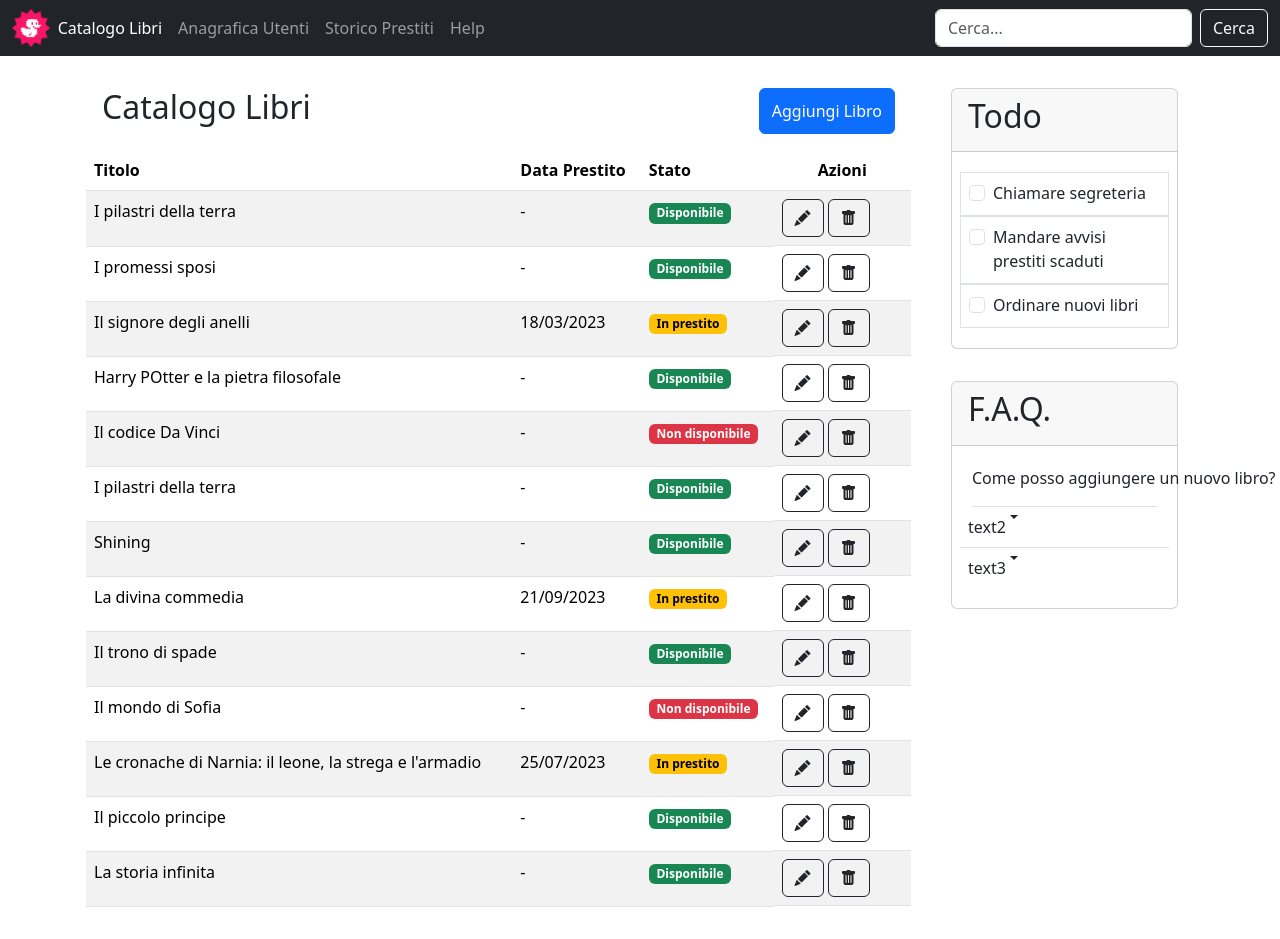
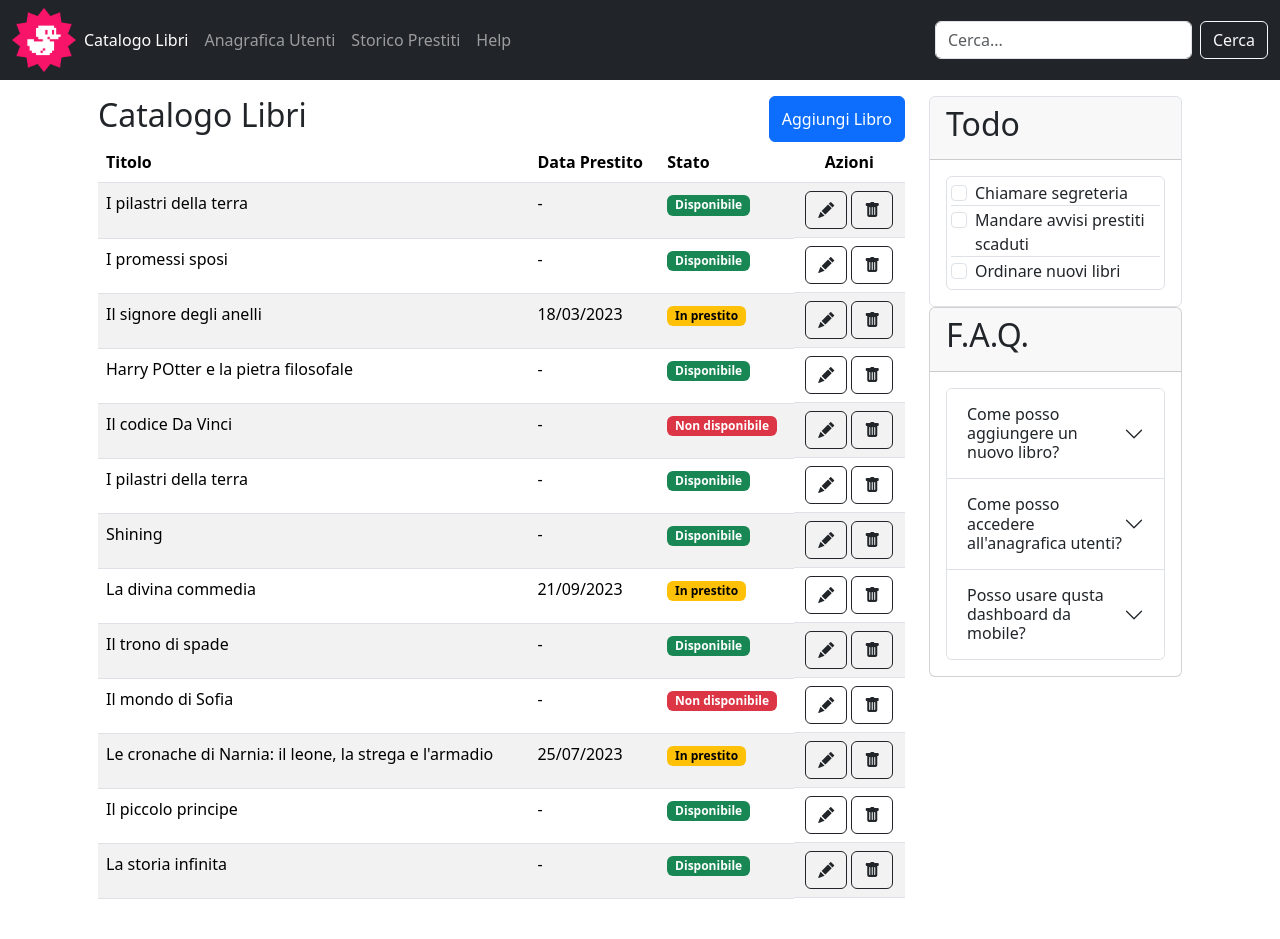
Before and after one commit to simoneputeo/html-css-bootstrap-dashboard, a plain HTML site: page index.html in a window 1280 px wide. Drawn offline with nearby package versions, Linux system fonts and the light colour scheme.

Commit message:
accordion, allineamenti, to do: spaziatura tra le card

```diff
--- a/index.html
+++ b/index.html
@@ -16,8 +16,10 @@
     <header>
         <nav class="navbar navbar-expand-lg  bg-dark navbar-dark">
             <div class="container-fluid">
-                <img src="./assets/img/duck.png" style="max-width: 3%;" alt="Papera">
-              <button class="navbar-toggler" type="button" data-bs-toggle="collapse" data-bs-target="#navbarSupportedContent" aria-controls="navbarSupportedContent" aria-expanded="false" aria-label="Toggle navigation">
+                <img src="./assets/img/duck.png" width="64" alt="Papera">
+                <button class="navbar-toggler" type="button" data-bs-toggle="collapse"
+                    data-bs-target="#navbarSupportedContent" aria-controls="navbarSupportedContent"
+                    aria-expanded="false" aria-label="Toggle navigation">
                     <span class="navbar-toggler-icon"></span>
                 </button>
                 <div class="collapse navbar-collapse" id="navbarSupportedContent">
@@ -30,7 +32,8 @@
                         </li>
                         <li class="nav-item">
                             <a class="nav-link" href="#">Storico Prestiti</a>
-                  </li>   <li class="nav-item">
+                        </li>
+                        <li class="nav-item">
                             <a class="nav-link" href="#">Help</a>
                         </li>
 
@@ -45,11 +48,11 @@
     </header>
 
     <main>
-        <div class="container p-3">
-            <div class="row">
+        <div class="container">
+            <div class="row p-3">
 
                 <div class="col-12 col-lg-9">
-                    <div class="p-3 d-flex justify-content-between">
+                    <div class="d-flex justify-content-between">
                         <h2>Catalogo Libri</h2>
                         <button type="button" class="btn btn-primary">Aggiungi Libro</button>
                     </div>
@@ -63,7 +66,7 @@
                                 <th class="col d-none d-lg-table-cell">Data Prestito
                                 </th>
                                 <th scope="col">Stato</th>
-                                <th class="col-2 text-center">Azioni</th>
+                                <th class="col text-center">Azioni</th>
                             </tr>
                         </thead>
                         <tbody>
@@ -73,7 +76,7 @@
                                 <td>
                                     <span class="badge text-bg-success">Disponibile</span>
                                 </td>
-                                <td class="d-flex gap-1">
+                                <td class="d-flex gap-1 justify-content-center">
                                     <a class="btn btn-outline-dark" href="#" role="button">
                                         <i class="bi bi-pencil-fill"></i>
                                     </a>
@@ -88,7 +91,7 @@
                                 <td>
                                     <span class="badge text-bg-success">Disponibile</span>
                                 </td>
-                                <td class="d-flex gap-1">
+                                <td class="d-flex gap-1 justify-content-center">
 
                                     <a class="btn btn-outline-dark" href="#" role="button">
                                         <i class="bi bi-pencil-fill"></i>
@@ -104,7 +107,7 @@
                                 <td>
                                     <span class="badge text-bg-warning">In prestito</span>
                                 </td>
-                                <td class="d-flex gap-1">
+                                <td class="d-flex gap-1 justify-content-center">
 
                                     <a class="btn btn-outline-dark" href="#" role="button">
                                         <i class="bi bi-pencil-fill"></i>
@@ -120,7 +123,7 @@
                                 <td>
                                     <span class="badge text-bg-success">Disponibile</span>
                                 </td>
-                                <td class="d-flex gap-1">
+                                <td class="d-flex gap-1 justify-content-center">
 
                                     <a class="btn btn-outline-dark" href="#" role="button">
                                         <i class="bi bi-pencil-fill"></i>
@@ -136,7 +139,7 @@
                                 <td>
                                     <span class="badge text-bg-danger">Non disponibile</span>
                                 </td>
-                                <td class="d-flex gap-1">
+                                <td class="d-flex gap-1 justify-content-center">
 
                                     <a class="btn btn-outline-dark" href="#" role="button">
                                         <i class="bi bi-pencil-fill"></i>
@@ -152,7 +155,7 @@
                                 <td>
                                     <span class="badge text-bg-success">Disponibile</span>
                                 </td>
-                                <td class="d-flex gap-1">
+                                <td class="d-flex gap-1 justify-content-center">
 
                                     <a class="btn btn-outline-dark" href="#" role="button">
                                         <i class="bi bi-pencil-fill"></i>
@@ -168,7 +171,7 @@
                                 <td>
                                     <span class="badge text-bg-success">Disponibile</span>
                                 </td>
-                                <td class="d-flex gap-1">
+                                <td class="d-flex gap-1 justify-content-center">
 
                                     <a class="btn btn-outline-dark" href="#" role="button">
                                         <i class="bi bi-pencil-fill"></i>
@@ -184,7 +187,7 @@
                                 <td>
                                     <span class="badge text-bg-warning">In prestito</span>
                                 </td>
-                                <td class="d-flex gap-1">
+                                <td class="d-flex gap-1 justify-content-center">
 
                                     <a class="btn btn-outline-dark" href="#" role="button">
                                         <i class="bi bi-pencil-fill"></i>
@@ -200,7 +203,7 @@
                                 <td>
                                     <span class="badge text-bg-success">Disponibile</span>
                                 </td>
-                                <td class="d-flex gap-1">
+                                <td class="d-flex gap-1 justify-content-center">
 
                                     <a class="btn btn-outline-dark" href="#" role="button">
                                         <i class="bi bi-pencil-fill"></i>
@@ -216,7 +219,7 @@
                                 <td>
                                     <span class="badge text-bg-danger">Non disponibile</span>
                                 </td>
-                                <td class="d-flex gap-1">
+                                <td class="d-flex gap-1 justify-content-center">
 
                                     <a class="btn btn-outline-dark" href="#" role="button">
                                         <i class="bi bi-pencil-fill"></i>
@@ -232,7 +235,7 @@
                                 <td>
                                     <span class="badge text-bg-warning">In prestito</span>
                                 </td>
-                                <td class="d-flex gap-1">
+                                <td class="d-flex gap-1 justify-content-center">
 
                                     <a class="btn btn-outline-dark" href="#" role="button">
                                         <i class="bi bi-pencil-fill"></i>
@@ -248,7 +251,7 @@
                                 <td>
                                     <span class="badge text-bg-success">Disponibile</span>
                                 </td>
-                                <td class="d-flex gap-1">
+                                <td class="d-flex gap-1 justify-content-center">
 
                                     <a class="btn btn-outline-dark" href="#" role="button">
                                         <i class="bi bi-pencil-fill"></i>
@@ -264,7 +267,7 @@
                                 <td>
                                     <span class="badge text-bg-success">Disponibile</span>
                                 </td>
-                                <td class="d-flex gap-1">
+                                <td class="d-flex gap-1 justify-content-center">
 
                                     <a class="btn btn-outline-dark" href="#" role="button">
                                         <i class="bi bi-pencil-fill"></i>
@@ -279,31 +282,26 @@
                 </div>
 
 
-                <div class="col-12 col-lg-3">
-                    <div class="col-12 p-3">
-                        <div class="card">
+                <div class="col-12 col-lg-3 b-3">
+                    <div class="card  border rounded">
                         <div class="card-header">
                             <h2>Todo</h2>
                         </div>
                         <div class="card-body">
-                                <div class="col p-1">
-<div class="row border p-2">
-    <div class="form-check">
+                            <div class="col p-1 border rounded">
+                                <div class="form-check border-bottom">
                                     <input class="form-check-input" type="checkbox" value="" id="flexCheckDefault">
                                     <label class="form-check-label" for="flexCheckDefault">
                                         Chiamare segreteria
                                     </label>
                                 </div>
-</div>
-<div class="row border p-2">
-    <div class="form-check">
+
+                                <div class="form-check border-bottom">
                                     <input class="form-check-input" type="checkbox" value="" id="flexCheckDefault">
                                     <label class="form-check-label" for="flexCheckDefault">
                                         Mandare avvisi prestiti scaduti
                                     </label>
                                 </div>
-</div>
-<div class="row border p-2">
                                 <div class="form-check">
                                     <input class="form-check-input" type="checkbox" value="" id="flexCheckDefault">
                                     <label class="form-check-label" for="flexCheckDefault">
@@ -318,30 +316,58 @@
 
                         </div>
                 </div>
-                        </div>
-                    </div>
-                    <div class="col-12 p-3">
                     <div class="card">
                         <div class="card-header">
                             <h2>F.A.Q.</h2>
                         </div>
                         <div class="card-body">
-                                <div class="col p-1">
-                                    <div class="dropdown border-bottom">
-                                        <p class="dropdown-toggle" data-bs-toggle="dropdown">
+                            <div class="accordion" id="accordionExample">
+                                <div class="accordion-item">
+                                    <h2 class="accordion-header">
+                                        <button class="accordion-button collapsed" type="button"
+                                            data-bs-toggle="collapse" data-bs-target="#collapseOne"
+                                            aria-expanded="false" aria-controls="collapseOne">
                                             Come posso aggiungere un nuovo libro?
-                                        </p>
-                                        <ul class="dropdown-menu">
-                                          <li><a class="dropdown-item" href="#">Action</a></li>
-                                          <li><a class="dropdown-item" href="#">Another action</a></li>
-                                          <li><a class="dropdown-item" href="#">Something else here</a></li>
-                                        </ul>
+                                        </button>
+                                    </h2>
+                                    <div id="collapseOne" class="accordion-collapse collapse"
+                                        data-bs-parent="#accordionExample">
+                                        <div class="accordion-body">
+                                            <strong>Un giorno</strong>quando saprò usare javascript, si potrà leggere
+                                            questa parte qui<code>.accordion-body</code>
                                         </div>
-                                    <div class="row border-bottom p-2 dropdown-toggle">
-                                        text2
                                     </div>
-                                    <div class="row p-2 align-middle dropdown-toggle">
-                                        text3
+                                </div>
+                                <div class="accordion-item">
+                                    <h2 class="accordion-header">
+                                        <button class="accordion-button collapsed" type="button"
+                                            data-bs-toggle="collapse" data-bs-target="#collapseTwo"
+                                            aria-expanded="false" aria-controls="collapseTwo">
+                                            Come posso accedere all'anagrafica utenti? </button>
+                                    </h2>
+                                    <div id="collapseTwo" class="accordion-collapse collapse"
+                                        data-bs-parent="#accordionExample">
+                                        <div class="accordion-body">
+                                            <strong>Un giorno</strong>quando saprò usare javascript, si potrà leggere
+                                            questa parte qui<code>.accordion-body</code>
+                                        </div>
+                                    </div>
+                                </div>
+                                <div class="accordion-item">
+                                    <h2 class="accordion-header">
+                                        <button class="accordion-button collapsed" type="button"
+                                            data-bs-toggle="collapse" data-bs-target="#collapseThree"
+                                            aria-expanded="false" aria-controls="collapseThree">
+                                            Posso usare qusta dashboard da mobile? </button>
+                                    </h2>
+                                    <div id="collapseThree" class="accordion-collapse collapse"
+                                        data-bs-parent="#accordionExample">
+                                        <div class="accordion-body">
+                                            <strong>Un giorno</strong>quando saprò usare javascript, si potrà leggere
+                                            questa parte qui<code>.accordion-body</code>
+                                        </div>
+                                    </div>
+                                </div>
                             </div>
                         </div>
                     </div>
@@ -350,6 +376,5 @@
         </div>
 
 
-        </div>
     </main>
 </body>
```
Lines whose indentation alone changed are shown as unchanged.
